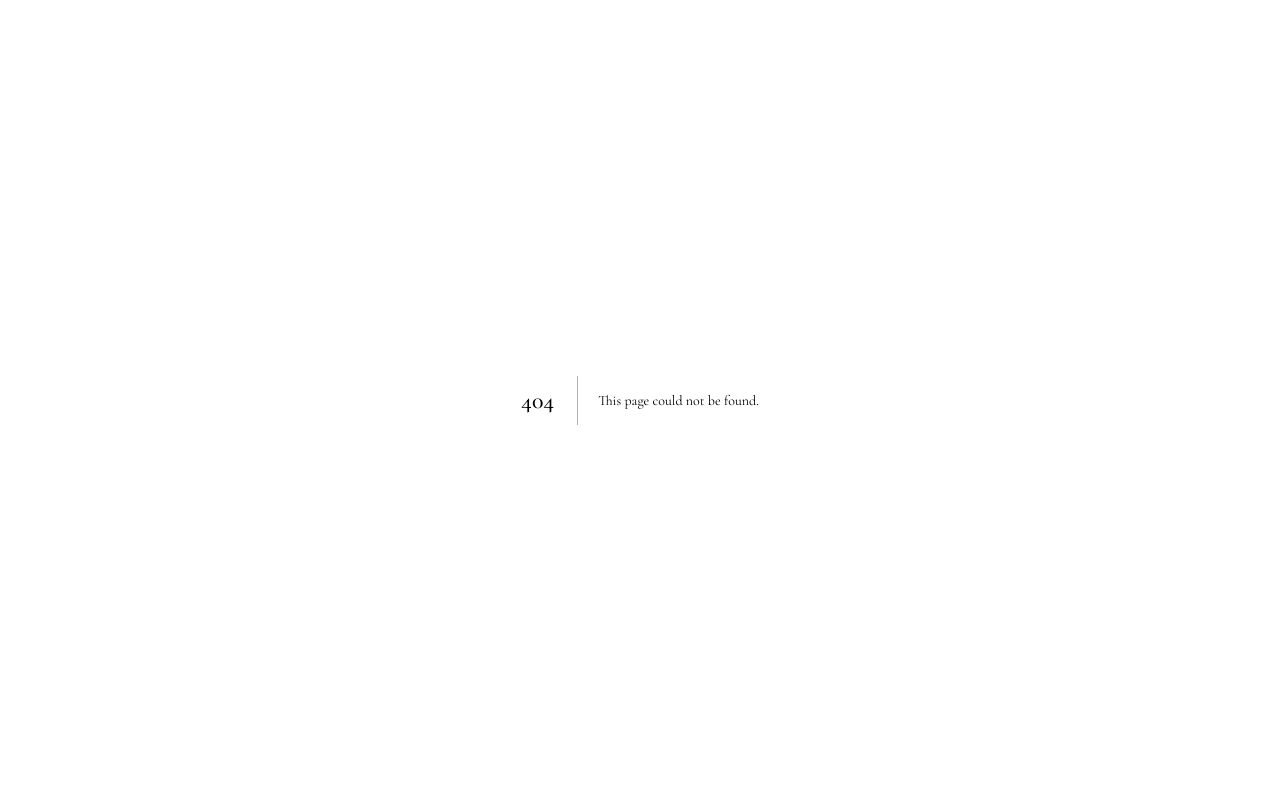
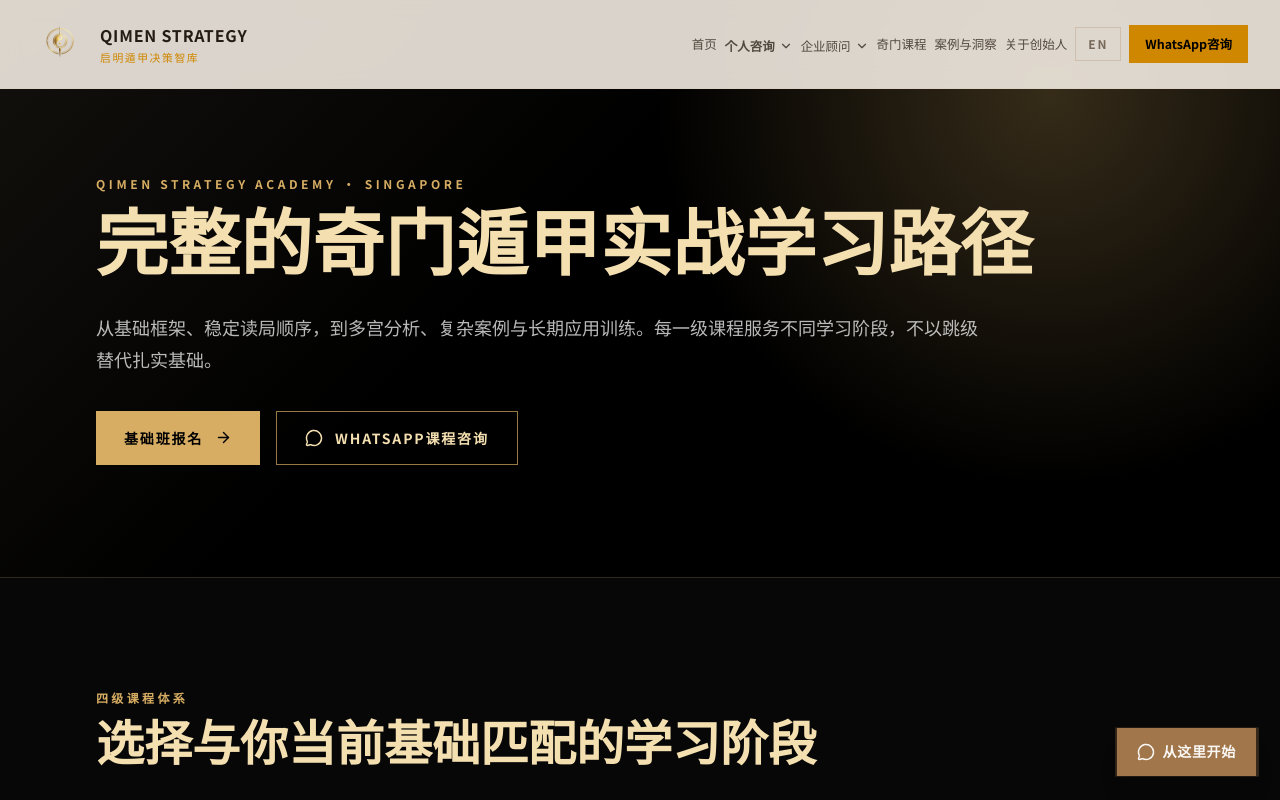
Before and after one commit to BODHIWONG/qmfeng-website, a Next.js app: page /zh/courses in a window 1280 px wide. Before the commit this address had no page. Shown: the top 800 px of the page. Built offline with nearby package versions, Linux system fonts and the light colour scheme.

Commit message:
Add Chinese courses route

```diff
--- /dev/null
+++ b/app/zh/courses/page.tsx
@@ -0,0 +1,19 @@
+import type { Metadata } from "next";
+import CoursesPage from "@/app/courses/page";
+import { FixedLanguageProvider } from "@/contexts/language-context";
+
+export const metadata: Metadata = {
+  title: "新加坡奇门遁甲实战课程｜基础到高阶",
+  description: "新加坡奇门遁甲实战课程，包括S$990基础课程，以及中级、高级和申请制弟子班学习路径。",
+  alternates: {
+    canonical: "https://www.qmfeng.com/zh/courses",
+    languages: {
+      "en-SG": "https://www.qmfeng.com/en/courses",
+      "zh-SG": "https://www.qmfeng.com/zh/courses",
+    },
+  },
+};
+
+export default function ChineseCoursesPage() {
+  return <FixedLanguageProvider lang="zh"><CoursesPage /></FixedLanguageProvider>;
+}
```
